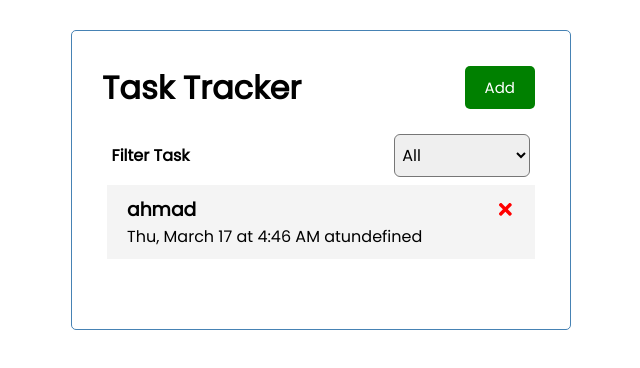
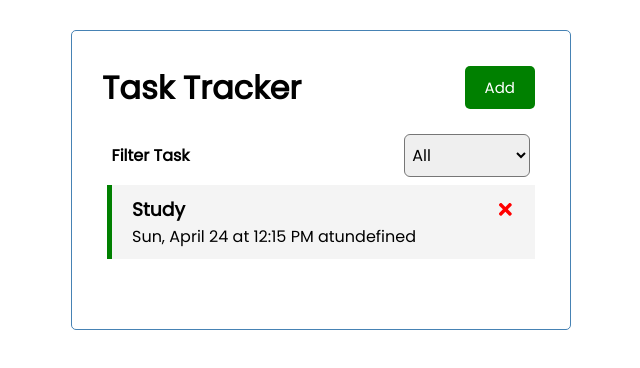
Before and after one commit to reza-salemi/todo-list, a React (Create React App) app: page / in a window 1280 px wide. Shown: the top 368 px of the page, without its empty margins (319-959 px from the left). Built offline with nearby package versions, Linux system fonts and the light colour scheme; data requests are answered from the project's data file.

Commit message:
change folder structure

```diff
--- a/db.json
+++ b/db.json
@@ -1,10 +1,10 @@
 {
   "tasks": [
     {
-      "text": "ahmad",
-      "day": "2022-03-17T04:46:00.000Z",
-      "reminder": false,
-      "id": 1
+      "text": "Study",
+      "day": "2022-04-24T12:15:00.000Z",
+      "reminder": true,
+      "id": 2
     }
   ]
 }
--- a/src/components/TaskFilter.js
+++ b/src/components/Tasks/TaskFilter.js
@@ -9,7 +9,7 @@ const TaskFilter = (props) => {
         <select value={props.selected} onChange={dropDownChangeHandler}>
           <option value="all">All</option>
           <option value="active">Active</option>
-          <option value="uncompelete">Uncompelete</option>
+          <option value="compeleted">compeleted</option>
         </select>
       </div>
     </div>
```
Also changed, not shown: src/App.js (+4 -4 lines), src/components/NewTask/AddTask.js (renamed from src/components/AddTask.js), src/components/Tasks/Task.js (renamed from src/components/Task.js), src/components/Tasks/Tasks.js (renamed from src/components/Tasks.js), src/components/UI/Button.js (renamed from src/components/Button.js), src/components/UI/Header.js (renamed from src/components/Header.js).
